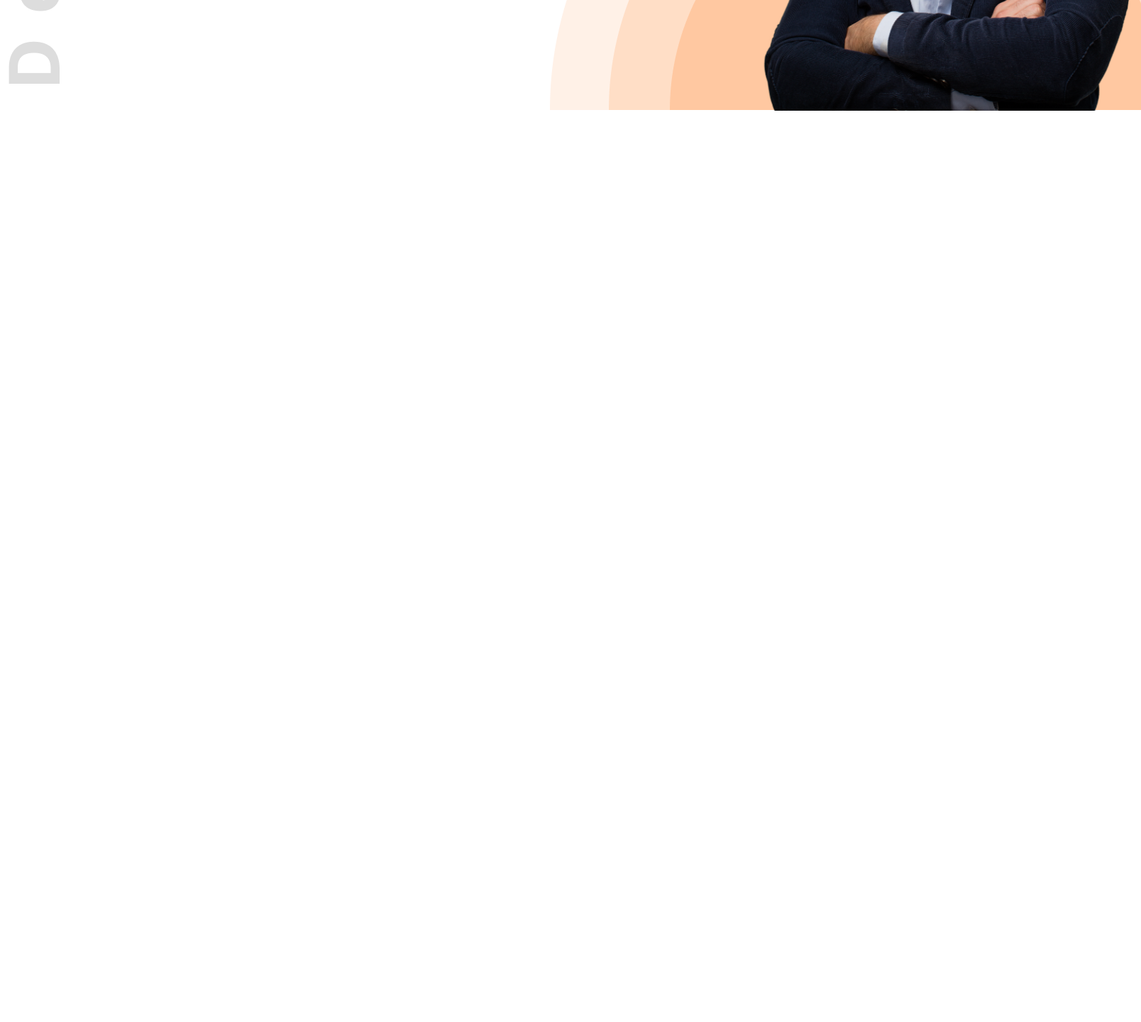
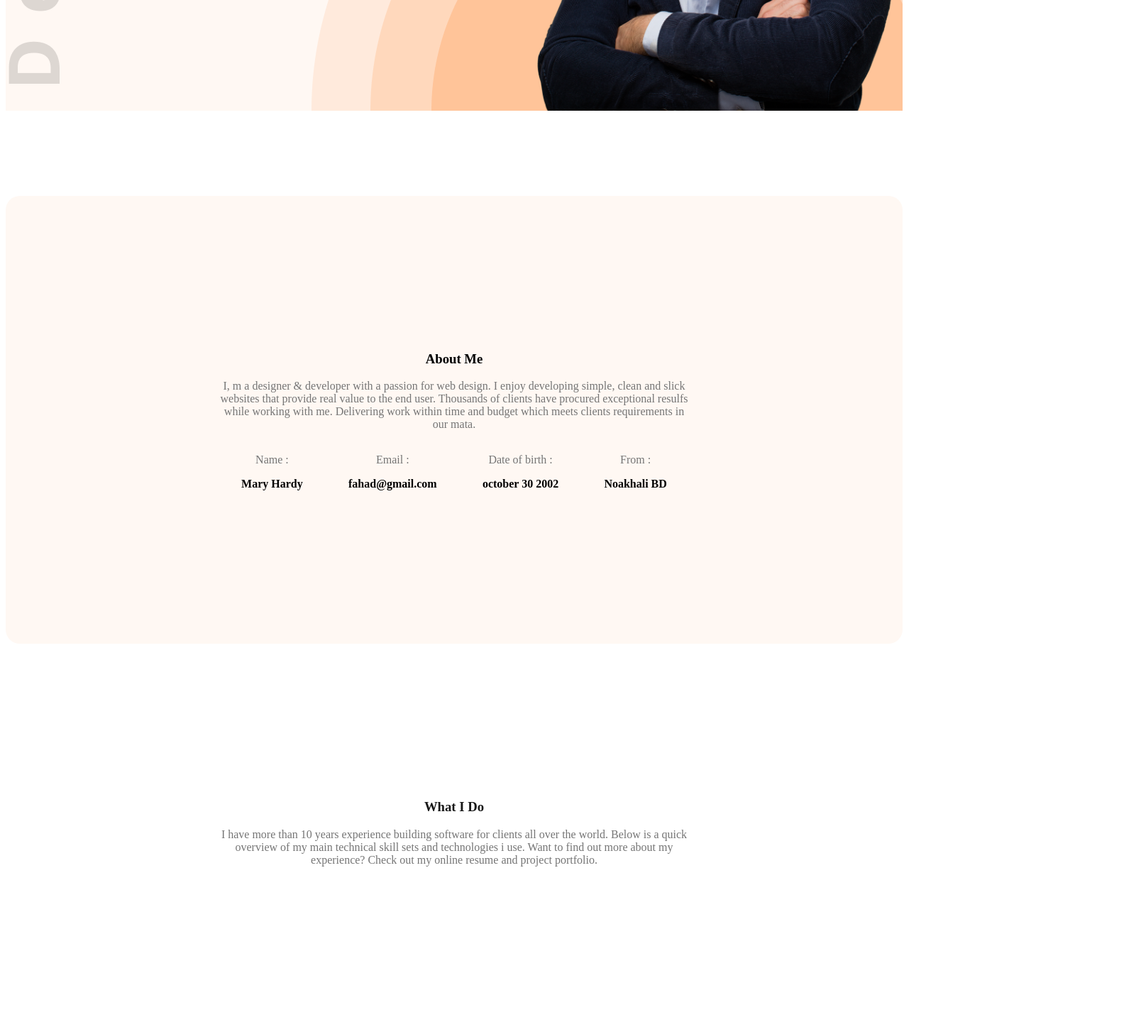
Before and after one commit to MF-FAHAD/web-dev-portfolio-, a plain HTML site: page index.html in a window 1280 px wide. Shown: the part 653-2093 px from the top of the page at 71% size, 1608 px wide, since content can reach past the window. Before the commit the page ends 816 px from the top, so only its background shows below. Drawn offline with nearby package versions, Linux system fonts and the light colour scheme.

Commit message:
add this code

```diff
--- a/index.html
+++ b/index.html
@@ -7,7 +7,8 @@
     <link rel="stylesheet" href="styles/styles.css">
 </head>
 <body>
-    <header class="header-img">
+    <section>
+        <header class="header-img bg-color">
             <nav >
                 <h3 class="nav-title">Ma<span class="title-color">r</span>y</h3>
                 <ul>
@@ -29,8 +30,39 @@
                 </div>
             </section>
         </header>
+    </section>
     <main>
+        <section class="about bg-color">
+            <div>
+                <h3>About Me</h3>
+                <p class="font-color">I, m a designer & developer with a passion for web design. I enjoy developing simple, clean and slick websites that provide real value to the end user. Thousands of clients have procured exceptional resulfs while working with me. Delivering work within time and budget which meets clients requirements in our mata.</p>
 
+                <div class="about-items">
+                    <div>
+                        <p class="font-color">Name :</p>
+                        <p class="item-description">Mary Hardy</p>
+                    </div>
+                    <div>
+                        <p class="font-color">Email :</p>
+                        <p class="item-description">fahad@gmail.com</p>
+                    </div>
+                    <div> <p class="font-color">Date of birth :</p>
+                        <p class="item-description">october 30 2002</p></div>
+                    <div>
+                        <p class="font-color">From :</p>
+                        <p class="item-description">Noakhali BD</p>
+                    </div>
+                </div>
+            </div>
+        </section>
+
+        <section class="what-i-do ">
+            <div>
+                <h3 style="color: #181818;">What I Do </h3>
+                <p class="font-color">I have more than 10 years experience building software for clients all over the world. Below is a quick overview of my main technical skill sets and technologies i use. Want to find out more about my experience? Check out my online resume and project portfolio.</p>
+            </div>
+
+        </section>
     </main>
     <footer>
 
--- a/styles/styles.css
+++ b/styles/styles.css
@@ -3,9 +3,9 @@
 .header-img{
     background-image: url(../images/developer.png),url(../images/header_bg.png);
     background-repeat: no-repeat;
-    width: 1600px;
-    height: 800px;
-    /* background-size: 75px; */
+    /* width: 1600px;
+    height: 800px; */
+
     background-position: top left, bottom right;
 
 }
@@ -76,3 +76,36 @@ nav ul{
     width: 580px;
     height: 650px;
 }
+.font-color{
+    color: #757575;
+}
+
+/* for about section */
+.bg-color{
+    background-color: #FFF8F3;
+}
+.about{
+    margin: 0 auto;
+    border-radius: 20px;
+    max-width: 940px;
+    text-align: center;
+    margin-top: 120px;
+    padding: 200px 300px;
+}
+.item-description{
+    font-weight: bold;
+    margin-top: 0px;
+}
+.about-items{
+    display: flex;
+    justify-content: space-around;
+}
+/* for what i do section */
+.what-i-do{
+    max-width: 940px;
+    margin: 0 auto;
+    text-align: center;
+    padding: 200px 300px;
+
+
+}
```
Lines whose indentation alone changed are shown as unchanged.
